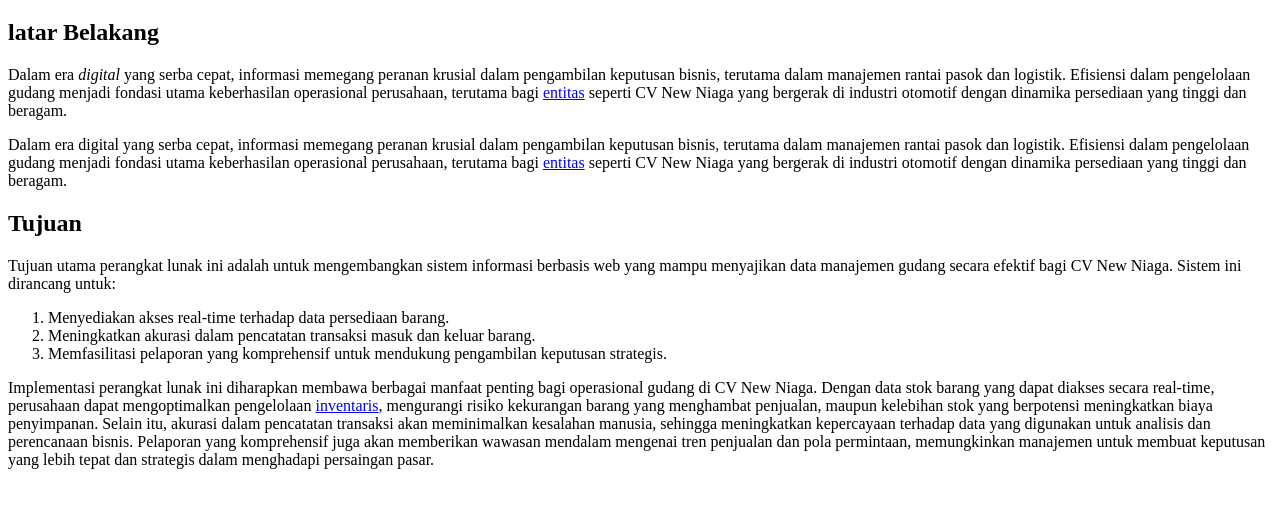
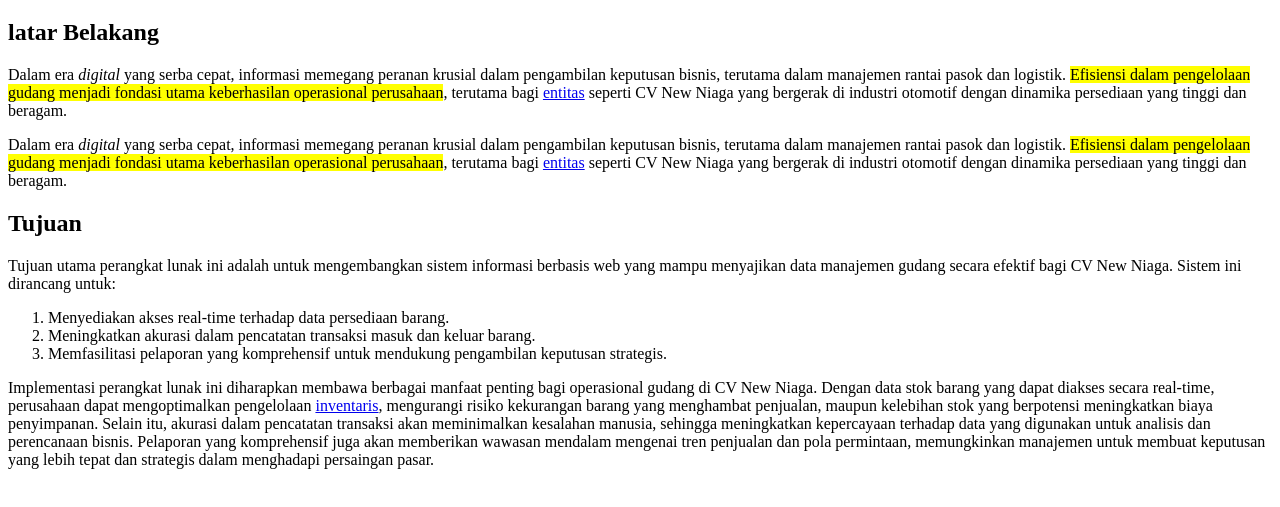
Before and after one commit to askadiliya/koda-b5-web1, a plain HTML site: page index.html in a window 1280 px wide. Shown: the part 61-568 px from the top of the page. Drawn offline with Linux system fonts and the light colour scheme.

Commit message:
feat : add attributes to html tags

```diff
--- a/index.html
+++ b/index.html
@@ -3,14 +3,14 @@
 <head>
     <meta charset="UTF-8">
     <meta name="viewport" content="width=device-width, initial-scale=1.0">
-    <title>Sistem Informasi Penjualan </title>
+    <title>Sistem informasi</title>
 </head>
 <body>
     <h1>Sistem informasi penjualan</h1>
     <h2>latar Belakang</h2>
-    <p>Dalam era <i>digital</i> yang serba cepat, informasi memegang peranan krusial dalam pengambilan keputusan bisnis, terutama dalam manajemen rantai pasok dan logistik. Efisiensi dalam pengelolaan gudang menjadi fondasi utama keberhasilan operasional perusahaan, terutama bagi <a href="entitas.html" target="_blank">entitas</a> seperti CV New Niaga yang bergerak di industri otomotif dengan dinamika persediaan yang tinggi dan beragam.</p>
+    <p>Dalam era <i>digital</i> yang serba cepat, informasi memegang peranan krusial dalam pengambilan keputusan bisnis, terutama dalam manajemen rantai pasok dan logistik. <mark>Efisiensi dalam pengelolaan gudang menjadi fondasi utama keberhasilan operasional perusahaan</mark>, terutama bagi <a href="entitas.html" target="_blank">entitas</a> seperti CV New Niaga yang bergerak di industri otomotif dengan dinamika persediaan yang tinggi dan beragam.</p>
 
-    <p>Dalam era digital yang serba cepat, informasi memegang peranan krusial dalam pengambilan keputusan bisnis, terutama dalam manajemen rantai pasok dan logistik. Efisiensi dalam pengelolaan gudang menjadi fondasi utama keberhasilan operasional perusahaan, terutama bagi <a href="entitas.html" target="_blank">entitas</a> seperti CV New Niaga yang bergerak di industri otomotif dengan dinamika persediaan yang tinggi dan beragam.</p>
+    <p title="menerangkan masalah">Dalam era <i>digital</i> yang serba cepat, informasi memegang peranan krusial dalam pengambilan keputusan bisnis, terutama dalam manajemen rantai pasok dan logistik. <mark>Efisiensi dalam pengelolaan gudang menjadi fondasi utama keberhasilan operasional perusahaan</mark>, terutama bagi <a href="entitas.html" target="_blank">entitas</a> seperti CV New Niaga yang bergerak di industri otomotif dengan dinamika persediaan yang tinggi dan beragam.</p>
     <h2>Tujuan</h2>
     <p>
         Tujuan utama perangkat lunak ini adalah untuk mengembangkan sistem informasi berbasis web yang mampu menyajikan data manajemen gudang secara efektif bagi CV New Niaga. Sistem ini dirancang untuk:
```
